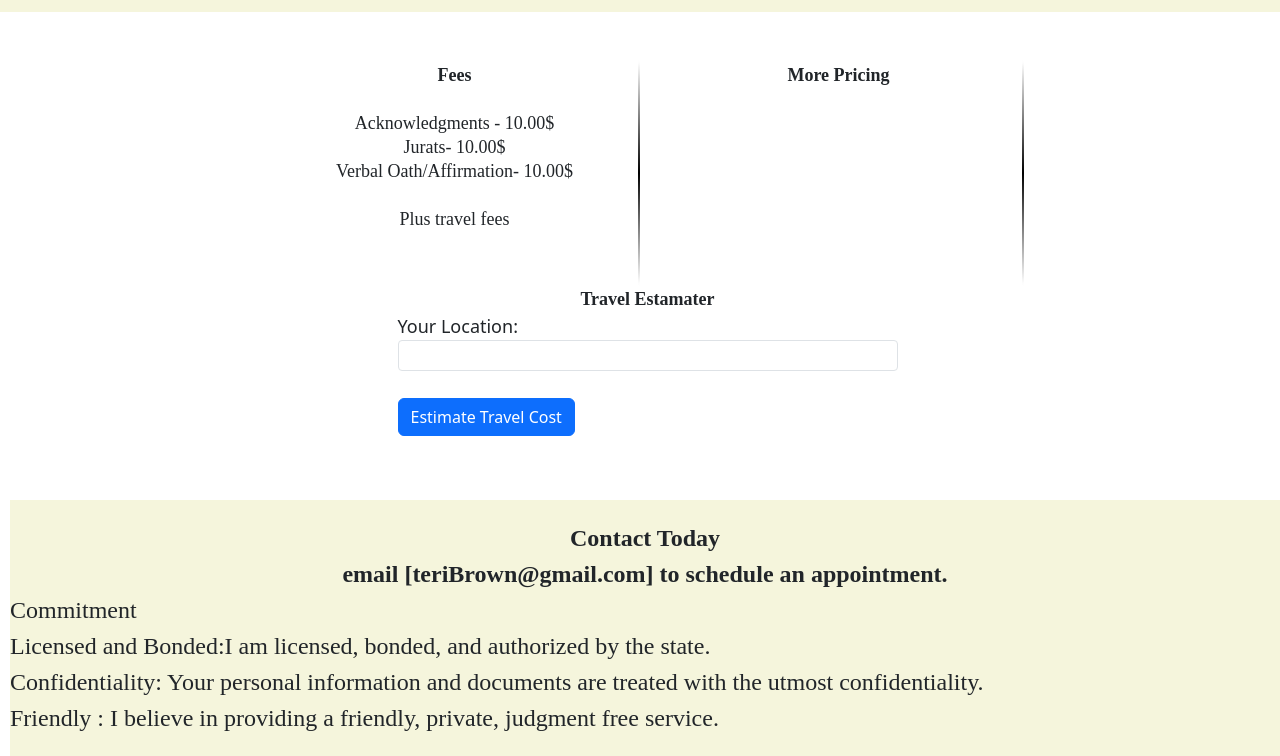
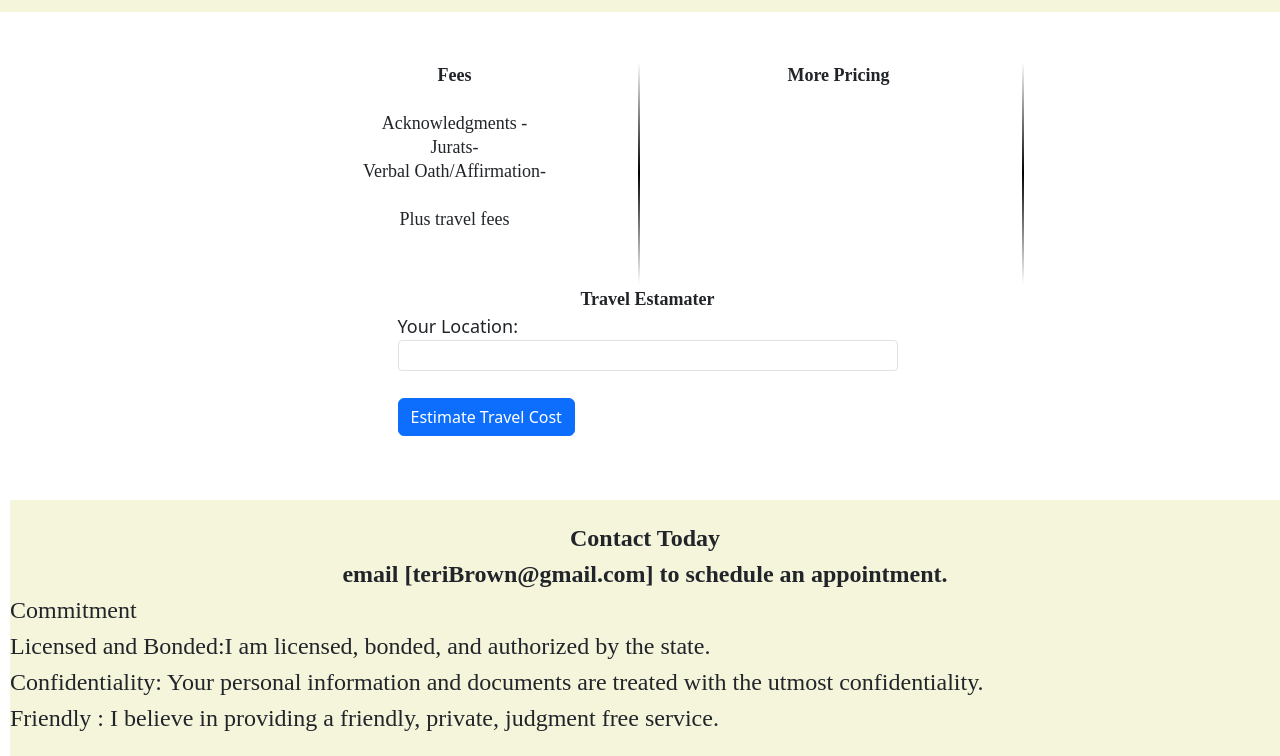
Before and after one commit to TheresaNotary/TheresaNotary.github.io, a plain HTML site: page index.html in a window 1280 px wide. Shown: the part 1858-2614 px from the top of the page. Drawn offline with nearby package versions, Linux system fonts and the light colour scheme; some packages are replaced by stand-ins of ours.

Commit message:
Update index.html

```diff
--- a/index.html
+++ b/index.html
@@ -90,9 +90,9 @@
             <div class="flex-pricesBarInner">
                 <p class="roboto-bold"> <b>Fees</b> </p>
                 <br>
-                <p>Acknowledgments -  10.00$ </p>
-                    <p> Jurats- 10.00$ </p>
-                    <p>Verbal Oath/Affirmation- 10.00$ </p>
+                <p>Acknowledgments -  </p>
+                    <p> Jurats-  </p>
+                    <p>Verbal Oath/Affirmation-  </p>
                     <br>
                     <p>Plus travel fees</p>
                 </p>
```
